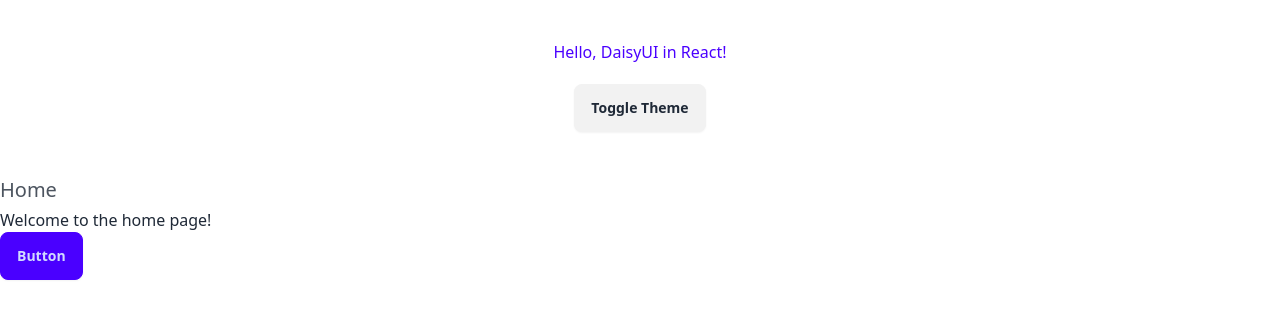
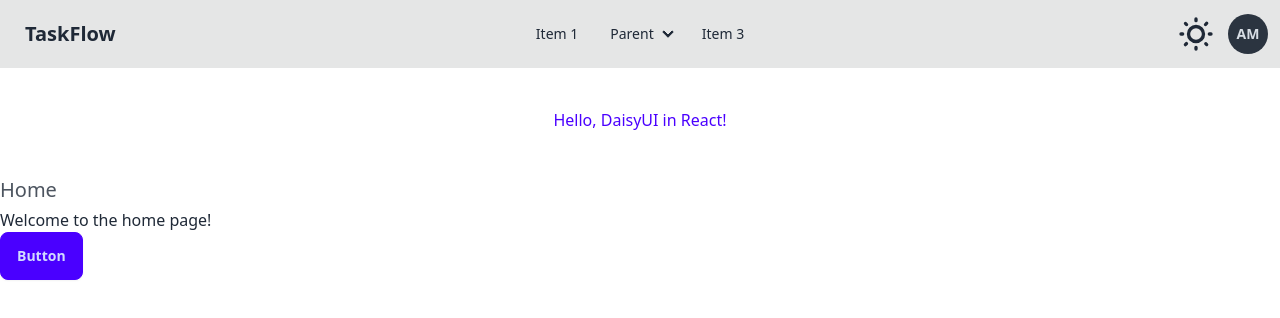
Before and after one commit to andrejcode/taskflow, a React (Vite) app in the folder packages/client/: page / in a window 1280 px wide. Shown: the top 318 px of the page. Built offline with nearby package versions, Linux system fonts and the light colour scheme.

Commit message:
Add theme management with ThemeProvider, Header, and ThemeController components

```diff
--- /dev/null
+++ b/packages/client/src/components/Header.tsx
@@ -0,0 +1,112 @@
+import { Link } from 'react-router';
+import ThemeController from './ThemeController';
+
+export default function Header() {
+  return (
+    <header>
+      <nav className="navbar bg-base-300">
+        <div className="navbar-start">
+          <div className="dropdown">
+            <div tabIndex={0} role="button" className="btn btn-ghost lg:hidden">
+              <svg
+                xmlns="http://www.w3.org/2000/svg"
+                className="h-5 w-5"
+                fill="none"
+                viewBox="0 0 24 24"
+                stroke="currentColor"
+              >
+                <path
+                  strokeLinecap="round"
+                  strokeLinejoin="round"
+                  strokeWidth="2"
+                  d="M4 6h16M4 12h8m-8 6h16"
+                />
+              </svg>
+            </div>
+            <ul
+              tabIndex={0}
+              className="menu menu-sm dropdown-content bg-base-100 rounded-box z-[1] mt-3 w-52 p-2 shadow"
+            >
+              <li>
+                <a>Item 1</a>
+              </li>
+              <li>
+                <a>Parent</a>
+                <ul className="p-2">
+                  <li>
+                    <a>Submenu 1</a>
+                  </li>
+                  <li>
+                    <a>Submenu 2</a>
+                  </li>
+                </ul>
+              </li>
+              <li>
+                <a>Item 3</a>
+              </li>
+            </ul>
+          </div>
+          <Link to="/" className="btn btn-ghost text-xl">
+            TaskFlow
+          </Link>
+        </div>
+
+        <div className="navbar-center hidden lg:flex">
+          <ul className="menu menu-horizontal px-1">
+            <li>
+              <a>Item 1</a>
+            </li>
+            <li>
+              <details>
+                <summary>Parent</summary>
+                <ul className="p-2">
+                  <li>
+                    <a>Submenu 1</a>
+                  </li>
+                  <li>
+                    <a>Submenu 2</a>
+                  </li>
+                </ul>
+              </details>
+            </li>
+            <li>
+              <a>Item 3</a>
+            </li>
+          </ul>
+        </div>
+
+        <div className="navbar-end">
+          <ThemeController />
+          <div className="mr-2" />
+          <div className="dropdown dropdown-end">
+            {/* TODO: Refactor avatar component */}
+            <div tabIndex={0} role="button" className="btn btn-ghost btn-circle">
+              <div className="avatar placeholder">
+                <div className="bg-neutral text-neutral-content w-10 rounded-full">
+                  <span className="text-sm">AM</span>
+                </div>
+              </div>
+            </div>
+            <ul
+              tabIndex={0}
+              className="menu menu-sm dropdown-content bg-base-100 rounded-box z-[1] mt-3 w-52 p-2 shadow"
+            >
+              <li>
+                <a className="justify-between">
+                  Profile
+                  <span className="badge">New</span>
+                </a>
+              </li>
+              <li>
+                <a>Settings</a>
+              </li>
+              <li>
+                <a>Logout</a>
+              </li>
+            </ul>
+          </div>
+        </div>
+      </nav>
+    </header>
+  );
+}
--- /dev/null
+++ b/packages/client/src/components/ThemeController.tsx
@@ -0,0 +1,35 @@
+import useThemeContext from '@/hooks/useThemeContext';
+
+export default function ThemeController() {
+  const { theme, toggleTheme } = useThemeContext();
+
+  return (
+    <label className="swap swap-rotate">
+      <input
+        type="checkbox"
+        className="theme-controller"
+        value="synthwave"
+        checked={theme === 'light' ? false : true}
+        onChange={toggleTheme}
+      />
+
+      {/* Sun icon */}
+      <svg
+        className="swap-off h-10 w-10 fill-current"
+        xmlns="http://www.w3.org/2000/svg"
+        viewBox="0 0 24 24"
+      >
+        <path d="M5.64,17l-.71.71a1,1,0,0,0,0,1.41,1,1,0,0,0,1.41,0l.71-.71A1,1,0,0,0,5.64,17ZM5,12a1,1,0,0,0-1-1H3a1,1,0,0,0,0,2H4A1,1,0,0,0,5,12Zm7-7a1,1,0,0,0,1-1V3a1,1,0,0,0-2,0V4A1,1,0,0,0,12,5ZM5.64,7.05a1,1,0,0,0,.7.29,1,1,0,0,0,.71-.29,1,1,0,0,0,0-1.41l-.71-.71A1,1,0,0,0,4.93,6.34Zm12,.29a1,1,0,0,0,.7-.29l.71-.71a1,1,0,1,0-1.41-1.41L17,5.64a1,1,0,0,0,0,1.41A1,1,0,0,0,17.66,7.34ZM21,11H20a1,1,0,0,0,0,2h1a1,1,0,0,0,0-2Zm-9,8a1,1,0,0,0-1,1v1a1,1,0,0,0,2,0V20A1,1,0,0,0,12,19ZM18.36,17A1,1,0,0,0,17,18.36l.71.71a1,1,0,0,0,1.41,0,1,1,0,0,0,0-1.41ZM12,6.5A5.5,5.5,0,1,0,17.5,12,5.51,5.51,0,0,0,12,6.5Zm0,9A3.5,3.5,0,1,1,15.5,12,3.5,3.5,0,0,1,12,15.5Z" />
+      </svg>
+
+      {/* Moon icon */}
+      <svg
+        className="swap-on h-10 w-10 fill-current"
+        xmlns="http://www.w3.org/2000/svg"
+        viewBox="0 0 24 24"
+      >
+        <path d="M21.64,13a1,1,0,0,0-1.05-.14,8.05,8.05,0,0,1-3.37.73A8.15,8.15,0,0,1,9.08,5.49a8.59,8.59,0,0,1,.25-2A1,1,0,0,0,8,2.36,10.14,10.14,0,1,0,22,14.05,1,1,0,0,0,21.64,13Zm-9.5,6.69A8.14,8.14,0,0,1,7.08,5.22v.27A10.15,10.15,0,0,0,17.22,15.63a9.79,9.79,0,0,0,2.1-.22A8.11,8.11,0,0,1,12.14,19.73Z" />
+      </svg>
+    </label>
+  );
+}
--- /dev/null
+++ b/packages/client/src/contexts/ThemeContext.ts
@@ -0,0 +1,10 @@
+import { createContext } from 'react';
+
+export interface ThemeContextType {
+  theme: 'light' | 'dark';
+  toggleTheme: () => void;
+}
+
+const ThemeContext = createContext<ThemeContextType | null>(null);
+
+export default ThemeContext;
--- /dev/null
+++ b/packages/client/src/hooks/useThemeContext.ts
@@ -0,0 +1,12 @@
+import { useContext } from 'react';
+import ThemeContext from '@/contexts/ThemeContext';
+
+export default function useThemeContext() {
+  const context = useContext(ThemeContext);
+
+  if (!context) {
+    throw new Error('useThemeContext must be used within a ThemeProvider');
+  }
+
+  return context;
+}
--- a/packages/client/src/main.tsx
+++ b/packages/client/src/main.tsx
@@ -3,10 +3,12 @@
 import { BrowserRouter, Routes, Route } from 'react-router';
 import Root from './pages/Root.tsx';
 import Home from './pages/Home.tsx';
+import ThemeProvider from './providers/ThemeProvider.tsx';
 import './index.css';
 
 createRoot(document.getElementById('root')!).render(
   <StrictMode>
+    <ThemeProvider>
       <BrowserRouter>
         <Routes>
           <Route path="/" element={<Root />}>
@@ -14,5 +16,6 @@
           </Route>
         </Routes>
       </BrowserRouter>
+    </ThemeProvider>
   </StrictMode>
 );
--- a/packages/client/src/pages/Root.tsx
+++ b/packages/client/src/pages/Root.tsx
@@ -1,34 +1,13 @@
 import { Outlet } from 'react-router';
-import { useState, useEffect } from 'react';
+import Header from '@/components/Header';
 
 export default function Root() {
-  const [theme, setTheme] = useState('light');
-
-  const toggleTheme = () => {
-    const newTheme = theme === 'light' ? 'dark' : 'light';
-    setTheme(newTheme);
-    document.documentElement.setAttribute('data-theme', newTheme);
-  };
-
-  useEffect(() => {
-    const savedTheme = localStorage.getItem('theme') || 'light';
-    setTheme(savedTheme);
-    document.documentElement.setAttribute('data-theme', savedTheme);
-  }, []);
-
-  useEffect(() => {
-    localStorage.setItem('theme', theme);
-  }, [theme]);
-
   return (
     <>
-      <header></header>
+      <Header />
       <main>
         <div className="container mx-auto py-10 text-center">
           <h1 className="text-primary">Hello, DaisyUI in React!</h1>
-          <button onClick={toggleTheme} className="btn mt-5">
-            Toggle Theme
-          </button>
         </div>
         <Outlet />
       </main>
--- /dev/null
+++ b/packages/client/src/providers/ThemeProvider.tsx
@@ -0,0 +1,35 @@
+import { useState } from 'react';
+import ThemeContext, { type ThemeContextType } from '@/contexts/ThemeContext';
+
+function getInitialTheme(): ThemeContextType['theme'] {
+  console.log('getInitialTheme');
+  const savedTheme = localStorage.getItem('theme');
+
+  if (savedTheme === 'light' || savedTheme === 'dark') {
+    document.documentElement.setAttribute('data-theme', savedTheme);
+    console.log('savedTheme', savedTheme);
+    return savedTheme;
+  }
+
+  const prefersDarkMode = window.matchMedia('(prefers-color-scheme: dark)').matches;
+  const initialTheme = prefersDarkMode ? 'dark' : 'light';
+
+  document.documentElement.setAttribute('data-theme', initialTheme);
+  console.log('initialTheme', initialTheme);
+  return initialTheme;
+}
+
+export default function ThemeProvider({ children }: { children: React.ReactNode }) {
+  const [theme, setTheme] = useState<ThemeContextType['theme']>(() => getInitialTheme());
+
+  const toggleTheme = () => {
+    const newTheme = theme === 'light' ? 'dark' : 'light';
+
+    setTheme(newTheme);
+    localStorage.setItem('theme', newTheme);
+
+    document.documentElement.setAttribute('data-theme', newTheme);
+  };
+
+  return <ThemeContext.Provider value={{ theme, toggleTheme }}>{children}</ThemeContext.Provider>;
+}
```
Lines whose indentation alone changed are shown as unchanged.
